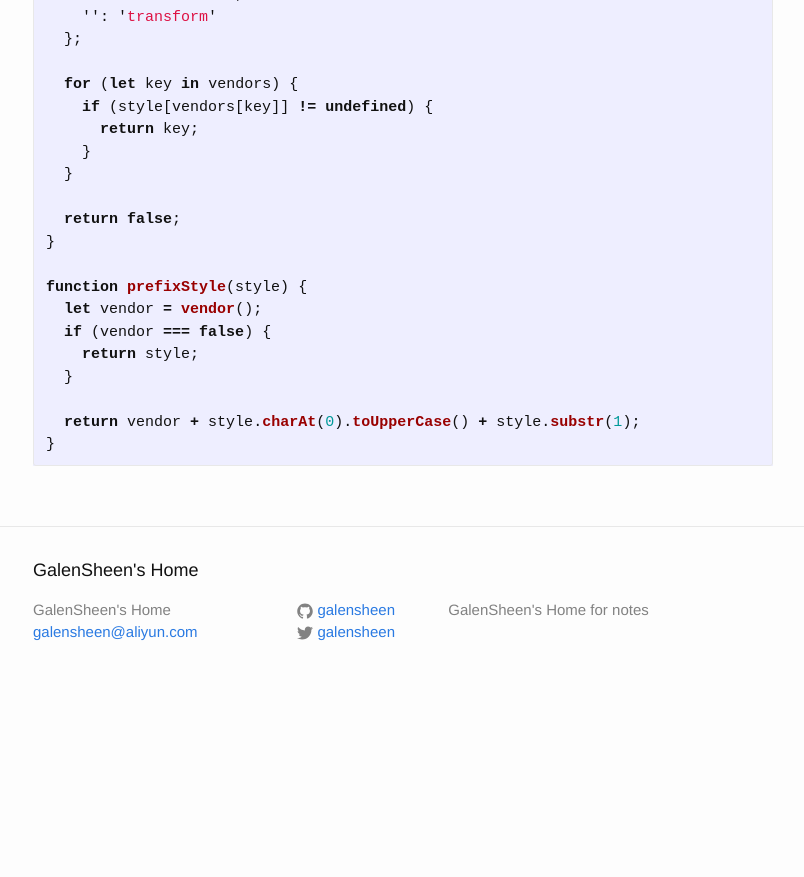
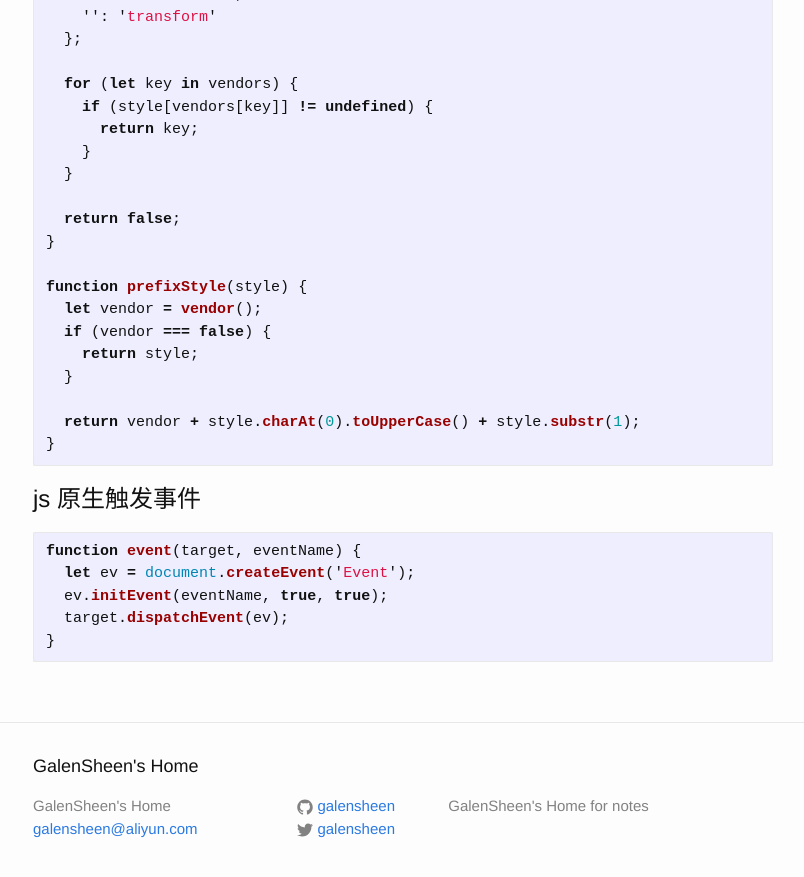
Before and after one commit to galensheen/galensheen.github.io, a Jekyll site: the page built from _posts/tattle/2017-01-15-js-note.md, in a window 1280 px wide and 900 px high, scrolled down 2103 px. Shown: the top 877 px of the window, without its empty margins (237-1041 px from the left). Built offline with Jekyll 4.4.1, drawn with Linux system fonts in a browser that asks for light colours; our own code applies the rules of GitHub Pages for plain Markdown files; before the commit the page ends 2807 px from its top, so only the background shows below that.

Commit message:
增加原生触发事件函数

````diff
--- a/_posts/tattle/2017-01-15-js-note.md
+++ b/_posts/tattle/2017-01-15-js-note.md
@@ -108,3 +108,12 @@ function prefixStyle(style) {
   return vendor + style.charAt(0).toUpperCase() + style.substr(1);
 }
 ```
+
+# js 原生触发事件
+```javascript
+function event(target, eventName) {
+  let ev = document.createEvent('Event');
+  ev.initEvent(eventName, true, true);
+  target.dispatchEvent(ev);
+}
+```
````
